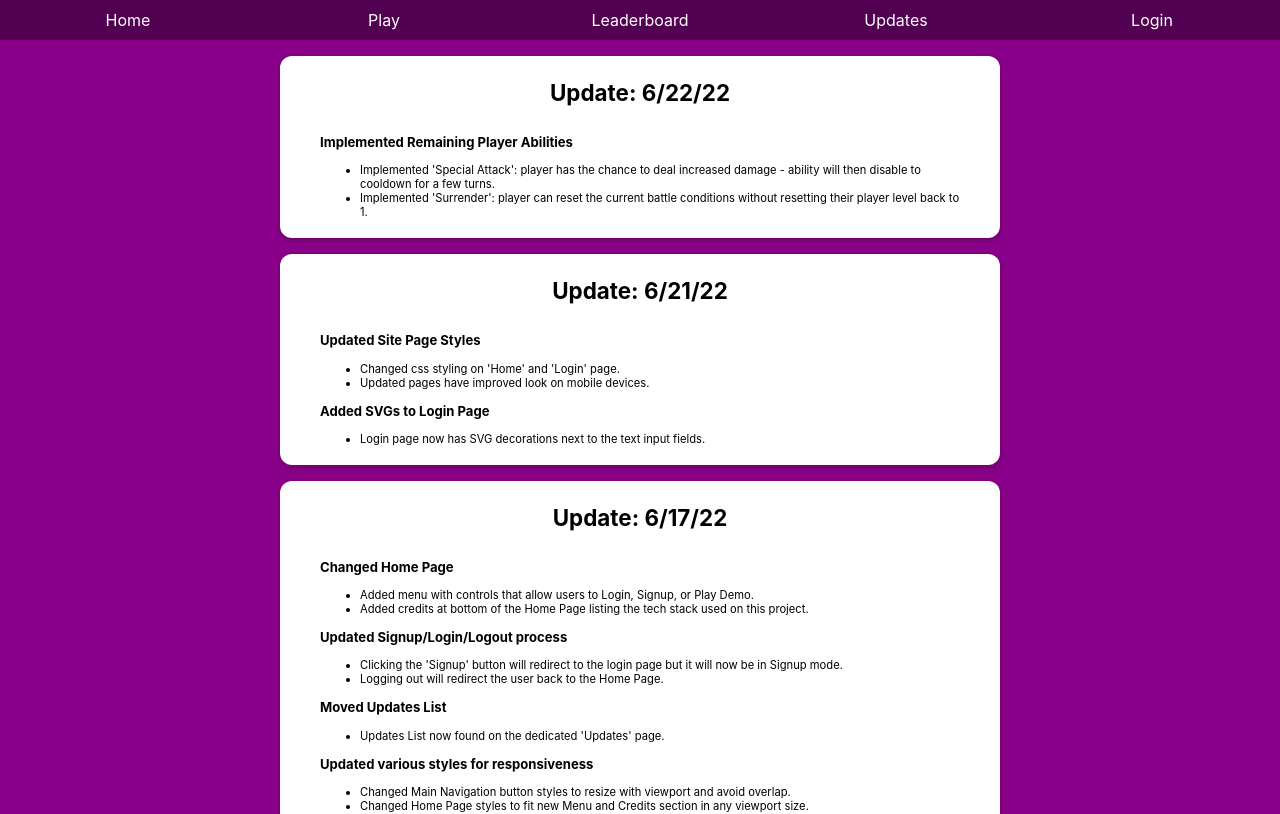
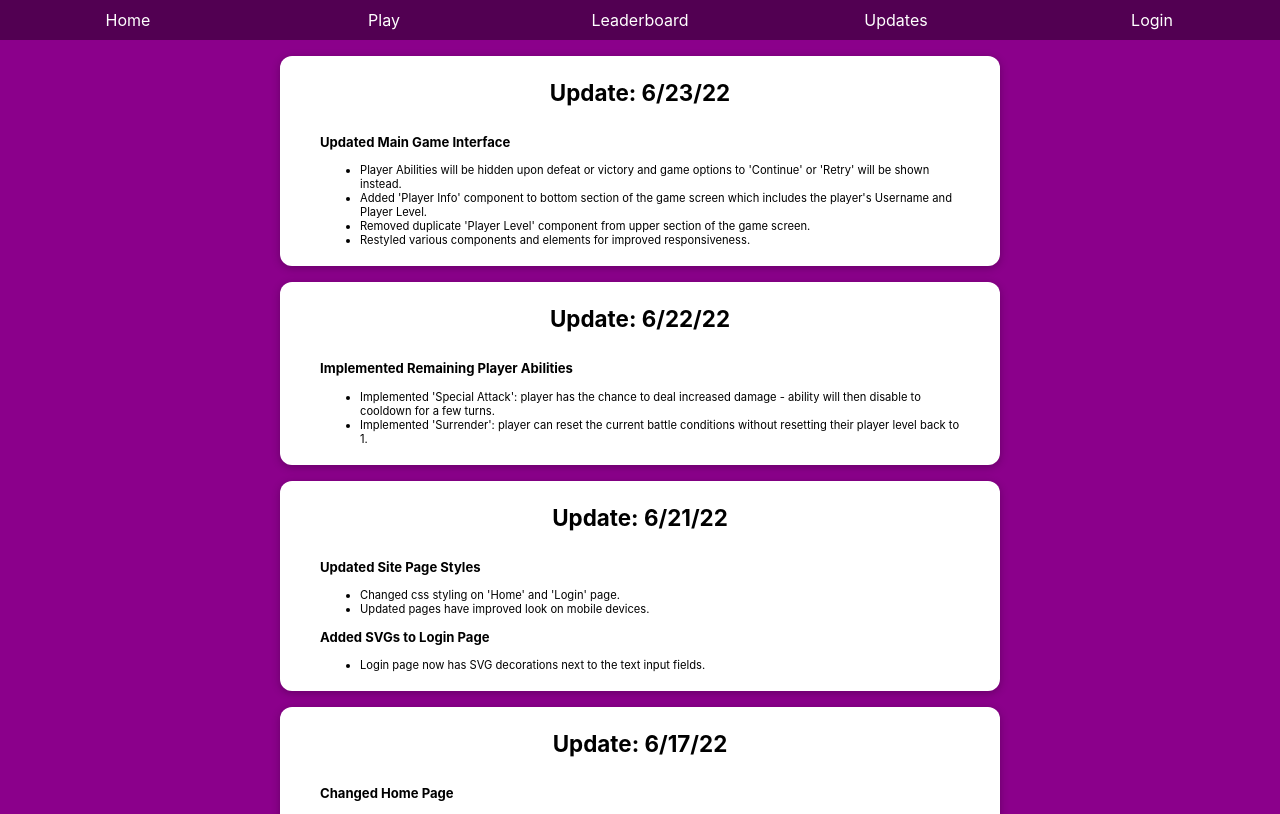
Before and after one commit to JeffreyGHJ/react-monster-cards, a Next.js app: page /updates in a window 1280 px wide. Shown: the top 814 px of the page. Built offline with nearby package versions, Linux system fonts and the light colour scheme.

Commit message:
Added todays updates to the Updates page

```diff
--- a/components/UpdateList.js
+++ b/components/UpdateList.js
@@ -3,6 +3,28 @@ import classes from './UpdateList.module.css';
 const UpdateList = (props) => {
     return (
         <div id="updates">
+            <div className={classes["update-item"]}>
+                <h1>Update: 6/23/22</h1>
+                <div className={classes["content-area"]}>
+                    <h3>
+                        Updated Main Game Interface
+                    </h3>
+                    <ul>
+                        <li>
+                            Player Abilities will be hidden upon defeat or victory and game options to 'Continue' or 'Retry' will be shown instead.
+                        </li>
+                        <li>
+                            Added 'Player Info' component to bottom section of the game screen which includes the player's Username and Player Level.
+                        </li>
+                        <li>
+                            Removed duplicate 'Player Level' component from upper section of the game screen.
+                        </li>
+                        <li>
+                            Restyled various components and elements for improved responsiveness.
+                        </li>
+                    </ul>
+                </div>
+            </div>
             <div className={classes["update-item"]}>
                 <h1>Update: 6/22/22</h1>
                 <div className={classes["content-area"]}>
```
